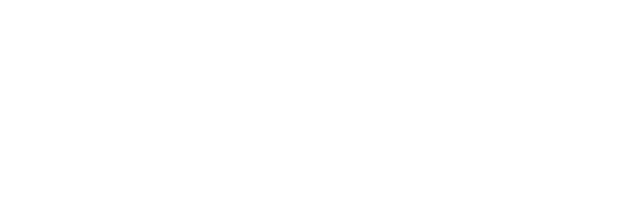
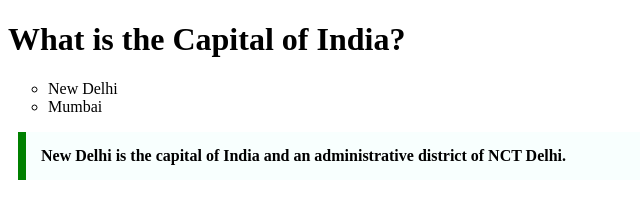
Before and after one commit to acciojob/trivia-Rathin21, a website: page main.html in a window 1280 px wide. Shown: the whole page, without its empty margins (0-640 px from the left). Drawn offline with Linux system fonts and the light colour scheme.

Commit message:
created a submission

```diff
--- a/main.html
+++ b/main.html
@@ -8,7 +8,20 @@
 
 <body>
 	<!-- the entire body must be written by student -->
+	<h1>What is the Capital of India?</h1>
+	<div>
+		<ul style="list-style-type:circle">
+			<li>New Delhi</li>
+			<li>Mumbai</li>
+		</ul>
+
+	</div>
+	<blockquote cite="https://en.wikipedia.org/wiki/New_Delhi">
+		New Delhi is the capital of India and an administrative district of NCT Delhi.
+	</blockquote>
     <script type="text/javascript" src="./script.js">
+
+
 </script>
 
 </body>
--- a/styles.css
+++ b/styles.css
@@ -1,2 +1,10 @@
 
 /* Your CSS Code here. */
+blockquote{
+	max-width:600px;
+	margin:10px;
+	padding:15px;
+	border-left:8px solid green;
+	background-color:#f8fffe;
+	font-weight:bold;
+}
```
